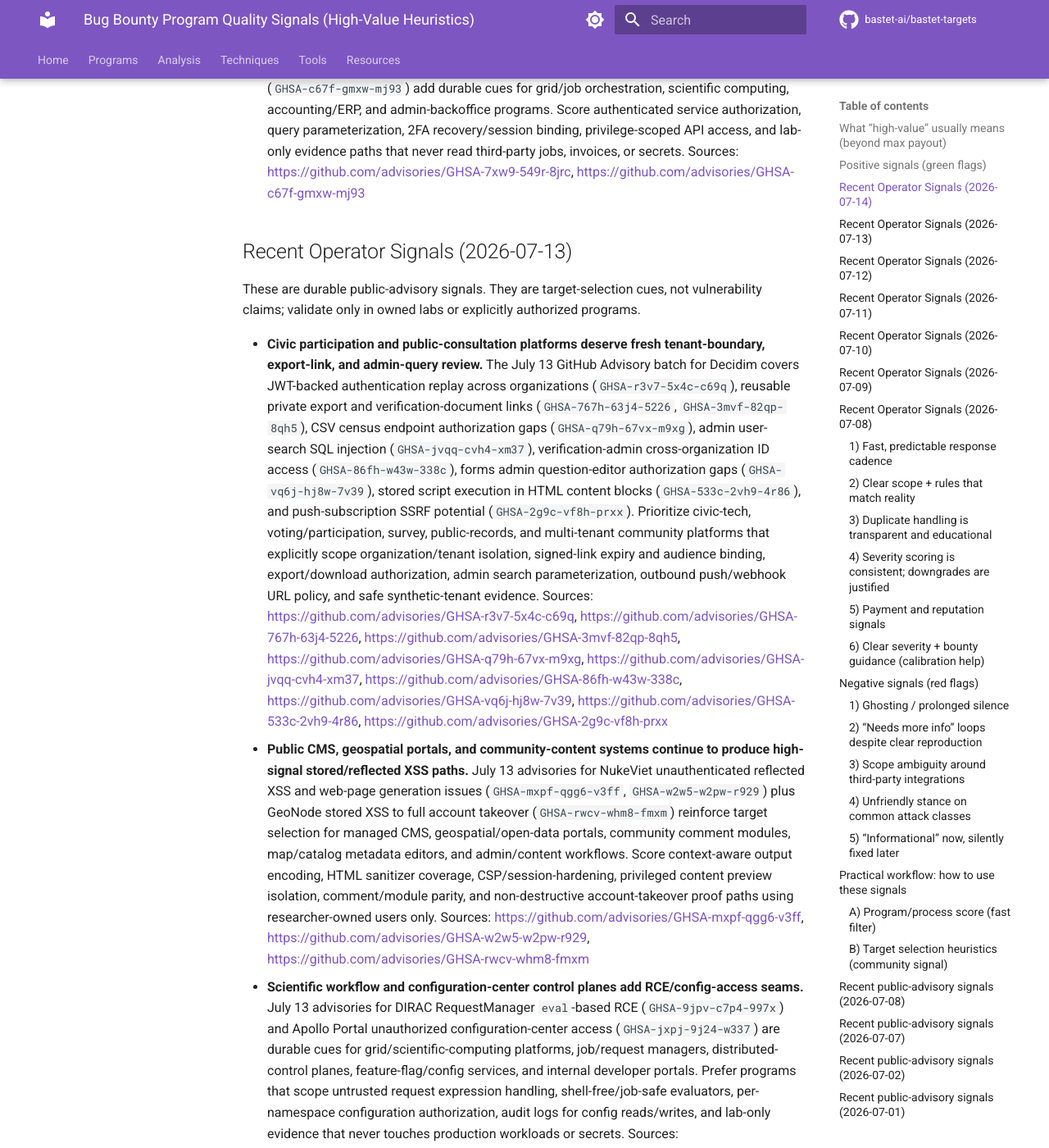
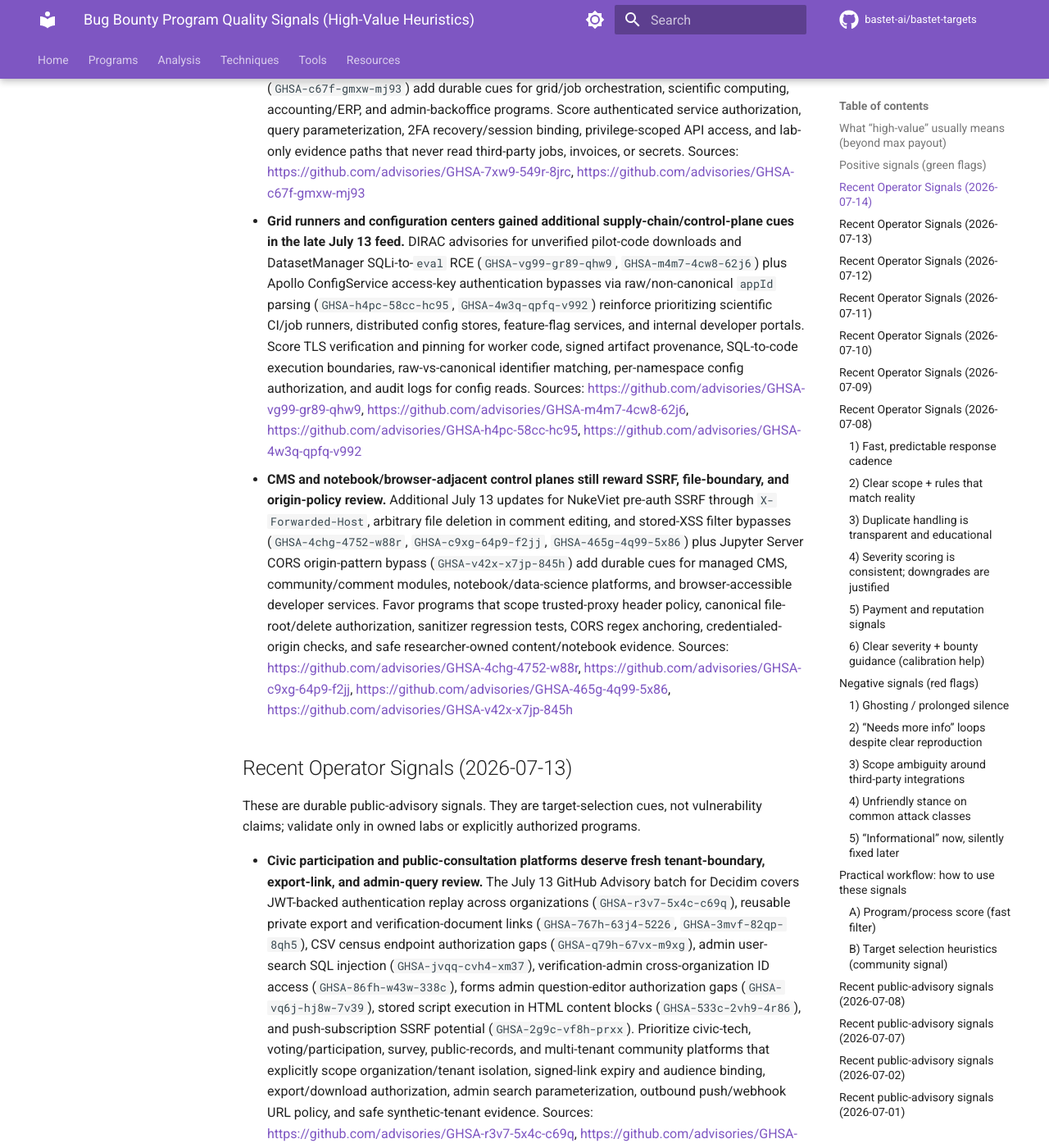
Before and after one commit to bastet-ai/bastet-targets, an MkDocs documentation site: the page built from docs/program-quality-signals.md, in a window 1280 px wide and 1400 px high, scrolled down 1559 px. Shown: the whole window at 82% size. Built offline with MkDocs 1.6.1 and Material for MkDocs 9.7.7, drawn with Linux system fonts in a browser that asks for light colours; comment, search, counter and statistics services are not loaded.

Commit message:
Add late July 13 target quality signals

```diff
--- a/docs/program-quality-signals.md
+++ b/docs/program-quality-signals.md
@@ -24,6 +24,8 @@
 - **Timesheet, billing, and project-management apps deserve fresh team-scope and 2FA-state review.** The July 14 GitHub Advisory batch for Kimai clusters around teamlead authorization bypasses, cross-scope project/customer/activity rate manipulation, assignment-scope expansion, default Docker `APP_SECRET` cookie forgery, pre-2FA session-cookie REST access, login CSRF on timesheet/team endpoints, and post-revocation timesheet creation. Prioritize business SaaS, PSA/time-tracking, billing, ERP, and workflow programs that explicitly scope team/project object ownership, role-transition checks, rate/billing mutation authorization, pre-2FA session restrictions, per-install secret generation, CSRF coverage on API state changes, and revocation-time negative tests. Sources: https://github.com/advisories/GHSA-rw46-qg69-vg6h, https://github.com/advisories/GHSA-v8hx-4vx8-wc96, https://github.com/advisories/GHSA-2xgg-2x8h-8xw4, https://github.com/advisories/GHSA-xv4r-4885-gwpg, https://github.com/advisories/GHSA-jr9p-4h4j-6c58, https://github.com/advisories/GHSA-r8vr-m544-qh4h, https://github.com/advisories/GHSA-c6w6-57jj-62vh, https://github.com/advisories/GHSA-3q6q-26vg-v97x, https://github.com/advisories/GHSA-vrr2-g9gh-c3jc, https://github.com/advisories/GHSA-4m8q-55qv-9pwp, https://github.com/advisories/GHSA-pgcc-vfmc-7cw5
 - **Certificate-validation and recursive-schema parsers add quiet supply-chain seams.** Apple App Store Server Python Library stale-OCSP acceptance (`GHSA-8f6j-263m-g72x`) and `json_repair` circular JSON Schema `$ref` CPU DoS (`GHSA-xf7x-x43h-rpqh`) reinforce scoring for payment/receipt verification, mobile-backend entitlement checks, schema validators, API gateways, import pipelines, and AI/data ingestion programs. Favor programs that scope certificate revocation freshness, fail-closed verifier behavior, bounded schema recursion, CPU/memory ceilings, and synthetic proof that does not process real customer receipts or production payloads. Sources: https://github.com/advisories/GHSA-8f6j-263m-g72x, https://github.com/advisories/GHSA-xf7x-x43h-rpqh
 - **Scientific workload managers and finance/accounting apps keep surfacing authZ-plus-injection chains.** Late July 13 advisories for DIRAC PilotManager SQL injection/lack of access control (`GHSA-7xw9-549r-8jrc`) and FacturaScripts 2FA-enabled account takeover (`GHSA-c67f-gmxw-mj93`) add durable cues for grid/job orchestration, scientific computing, accounting/ERP, and admin-backoffice programs. Score authenticated service authorization, query parameterization, 2FA recovery/session binding, privilege-scoped API access, and lab-only evidence paths that never read third-party jobs, invoices, or secrets. Sources: https://github.com/advisories/GHSA-7xw9-549r-8jrc, https://github.com/advisories/GHSA-c67f-gmxw-mj93
+- **Grid runners and configuration centers gained additional supply-chain/control-plane cues in the late July 13 feed.** DIRAC advisories for unverified pilot-code downloads and DatasetManager SQLi-to-`eval` RCE (`GHSA-vg99-gr89-qhw9`, `GHSA-m4m7-4cw8-62j6`) plus Apollo ConfigService access-key authentication bypasses via raw/non-canonical `appId` parsing (`GHSA-h4pc-58cc-hc95`, `GHSA-4w3q-qpfq-v992`) reinforce prioritizing scientific CI/job runners, distributed config stores, feature-flag services, and internal developer portals. Score TLS verification and pinning for worker code, signed artifact provenance, SQL-to-code execution boundaries, raw-vs-canonical identifier matching, per-namespace config authorization, and audit logs for config reads. Sources: https://github.com/advisories/GHSA-vg99-gr89-qhw9, https://github.com/advisories/GHSA-m4m7-4cw8-62j6, https://github.com/advisories/GHSA-h4pc-58cc-hc95, https://github.com/advisories/GHSA-4w3q-qpfq-v992
+- **CMS and notebook/browser-adjacent control planes still reward SSRF, file-boundary, and origin-policy review.** Additional July 13 updates for NukeViet pre-auth SSRF through `X-Forwarded-Host`, arbitrary file deletion in comment editing, and stored-XSS filter bypasses (`GHSA-4chg-4752-w88r`, `GHSA-c9xg-64p9-f2jj`, `GHSA-465g-4q99-5x86`) plus Jupyter Server CORS origin-pattern bypass (`GHSA-v42x-x7jp-845h`) add durable cues for managed CMS, community/comment modules, notebook/data-science platforms, and browser-accessible developer services. Favor programs that scope trusted-proxy header policy, canonical file-root/delete authorization, sanitizer regression tests, CORS regex anchoring, credentialed-origin checks, and safe researcher-owned content/notebook evidence. Sources: https://github.com/advisories/GHSA-4chg-4752-w88r, https://github.com/advisories/GHSA-c9xg-64p9-f2jj, https://github.com/advisories/GHSA-465g-4q99-5x86, https://github.com/advisories/GHSA-v42x-x7jp-845h
 
 ## Recent Operator Signals (2026-07-13)
 
```
Also changed, not shown: docs/programs/program-quality-signals.md (+2 -0 lines), docs/resources/program-quality-signals.md (+2 -0 lines).
